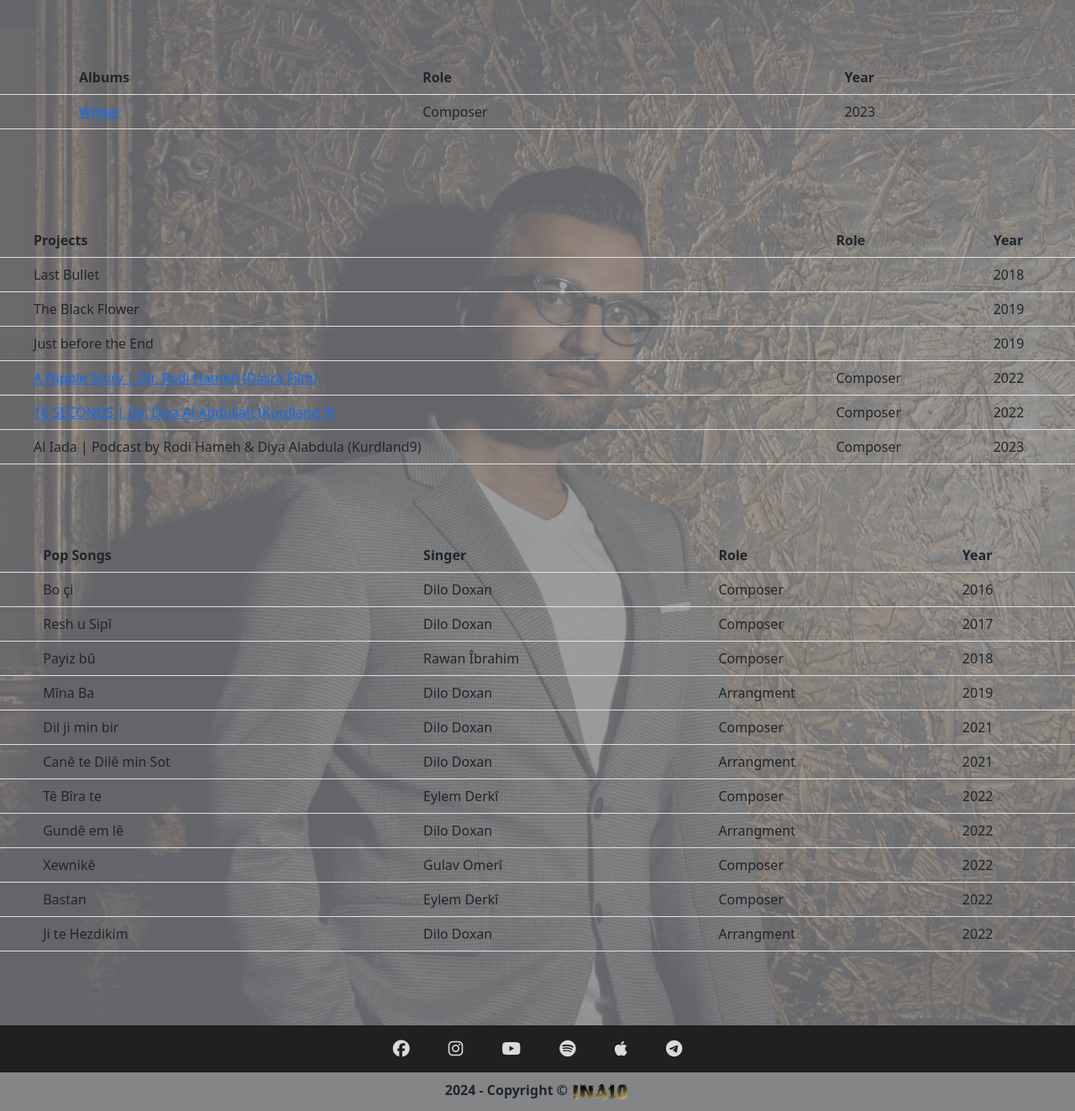
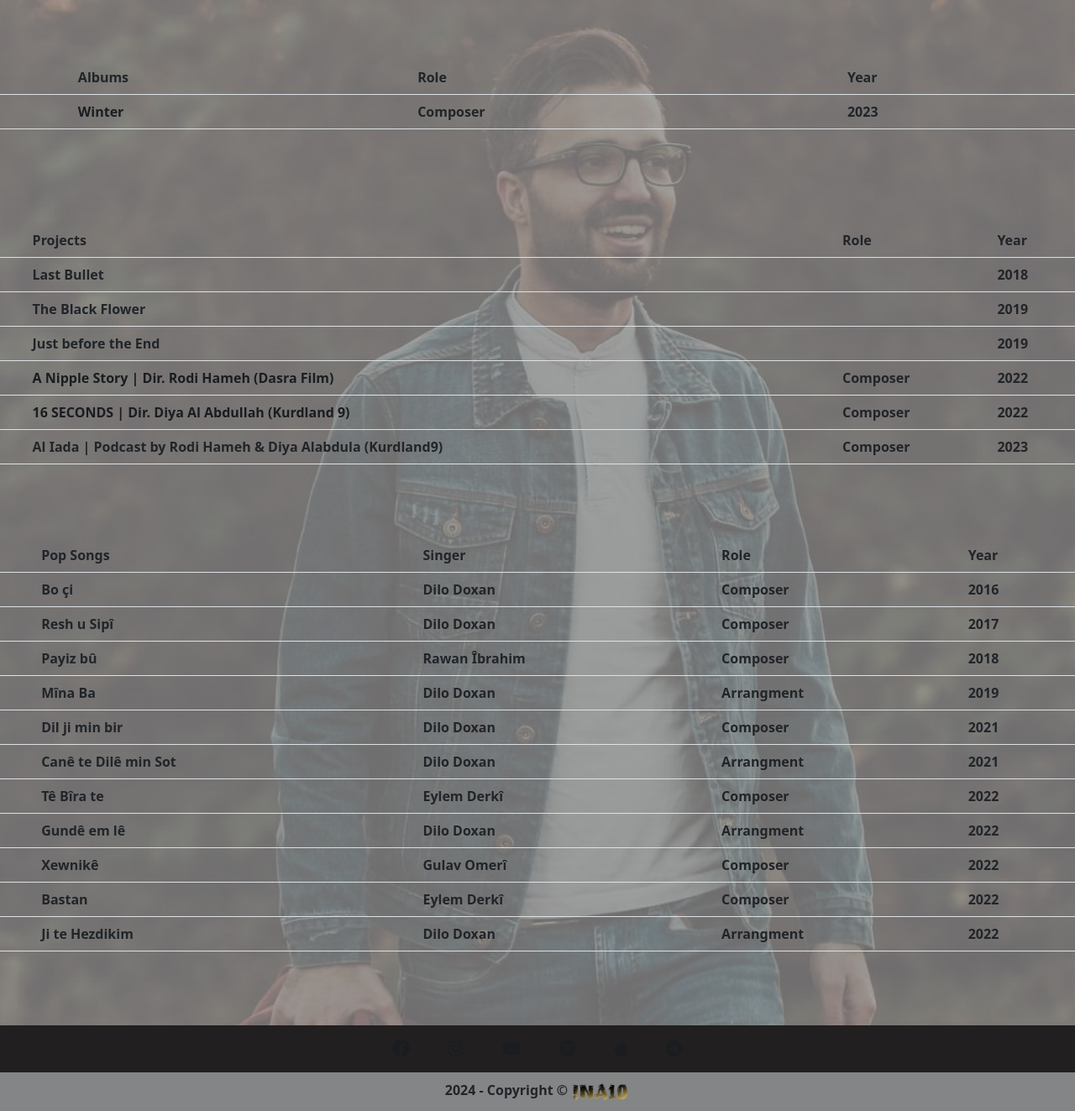
Before and after one commit to Mo-Inalo/elende-usiv.de, a PHP site: page /projects.php in a window 1280 px wide. Shown: the part 126-1449 px from the top of the page at 84% size. Run offline with PHP 8.4, Linux system fonts and the light colour scheme; some libraries are stand-ins or nearby versions.

Commit message:
finale Abarbeitung 10

```diff
--- a/projects.php
+++ b/projects.php
@@ -9,11 +9,21 @@ include "templates/nav.php"
 ?>
 
 
+<style>
+a:link{
+    color: #1a1d20;
+    text-decoration: none;
+}
+a:visited{
+    color: #1a1d20;
+
+}
+
+</style>
 
 
 
-
-<main style="background-image: url('/elende-usiv.de/images/e3-opac.png'); background-size: cover; background-attachment: fixed;background-position: center center;" >
+<main style="font-weight: bold ; background-image: url('/elende-usiv.de/images/e4-opac.png'); background-size: cover; background-attachment: fixed;background-position: center center; opacity: initial" >
 
 
 <div  >
```
Also changed, not shown: images/unterschrift.png.
